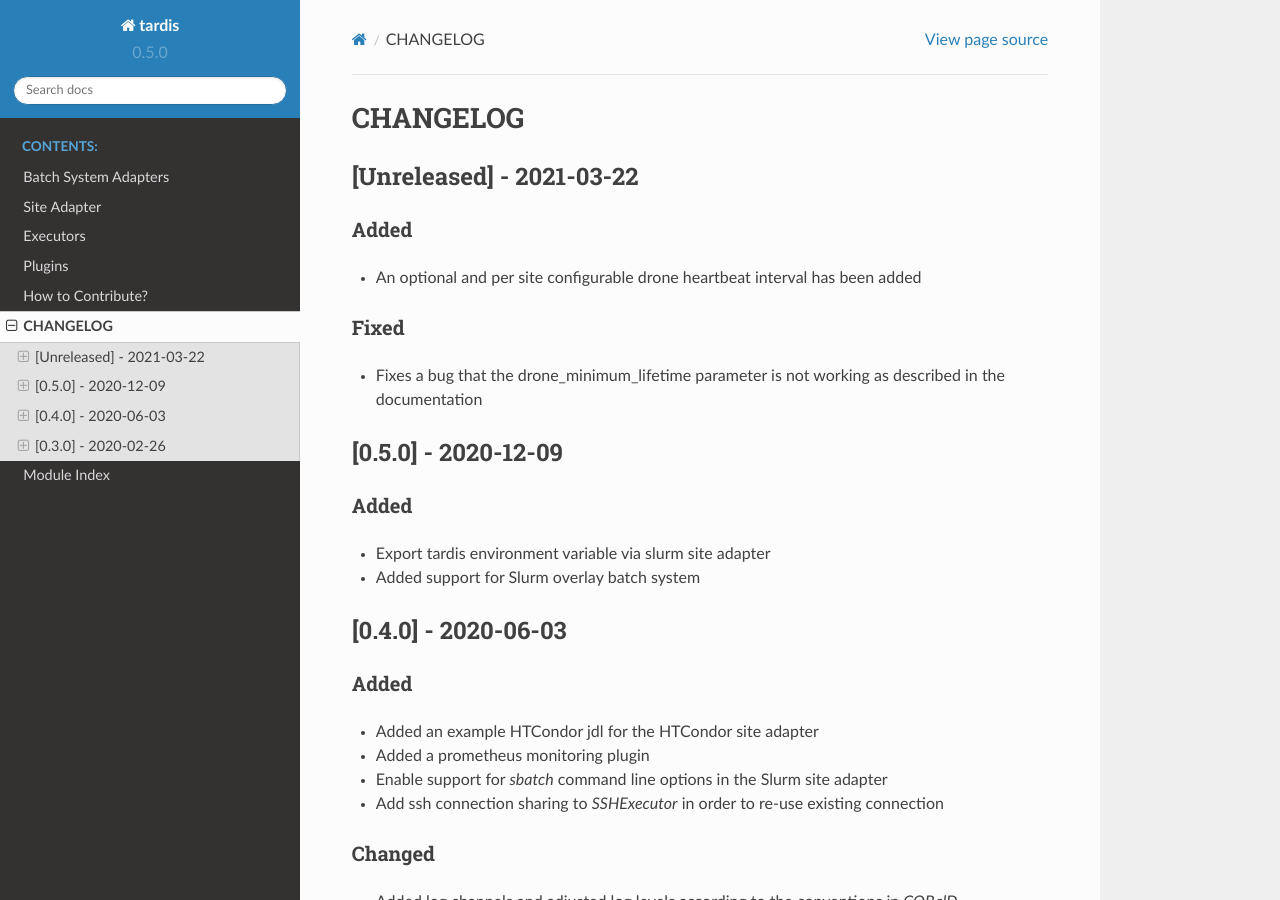
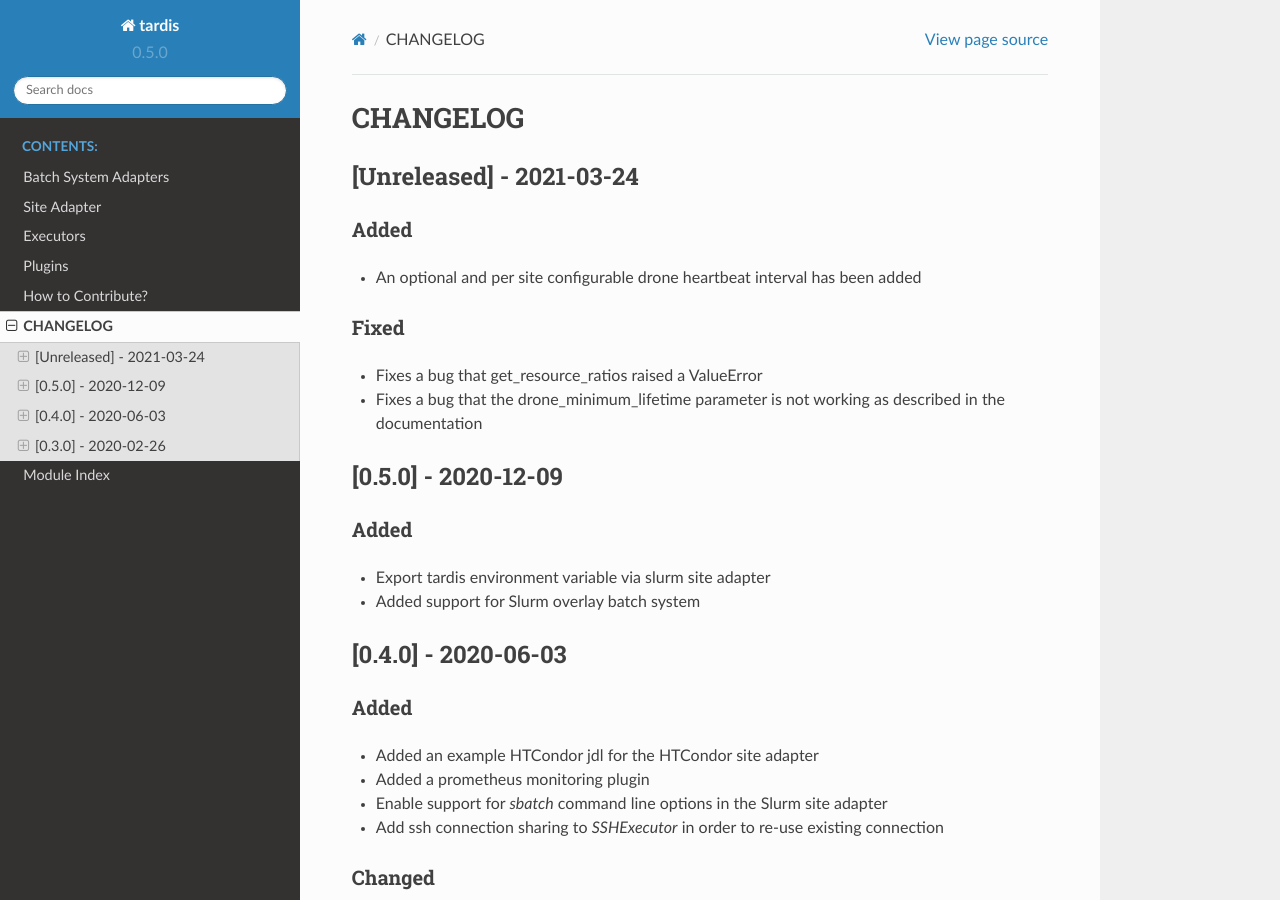
Before and after one commit to MatterMiners/tardis, a Sphinx documentation site: the page built from docs/source/changelog.rst, in a window 1280 px wide and 900 px high. Built offline with Sphinx 7.4.7 and the Read the Docs theme 2.0.0, drawn with Linux system fonts in a browser that asks for light colours.

```diff
--- a/docs/source/changelog.rst
+++ b/docs/source/changelog.rst
@@ -1,4 +1,4 @@
-.. Created by changelog.py at 2021-03-22, command
+.. Created by changelog.py at 2021-03-24, command
    '/Users/giffler/.cache/pre-commit/repor6pnmwlm/py_env-python3.9/bin/changelog docs/source/changes compile --output=docs/source/changelog.rst'
    based on the format of 'https://keepachangelog.com/'
 
@@ -6,7 +6,7 @@
 CHANGELOG
 #########
 
-[Unreleased] - 2021-03-22
+[Unreleased] - 2021-03-24
 =========================
 
 Added
@@ -17,6 +17,7 @@ Added
 Fixed
 -----
 
+* Fixes a bug that get_resource_ratios raised a ValueError
 * Fixes a bug that the drone_minimum_lifetime parameter is not working as described in the documentation
 
 [0.5.0] - 2020-12-09
```
Also changed, not shown: 1 other file.
